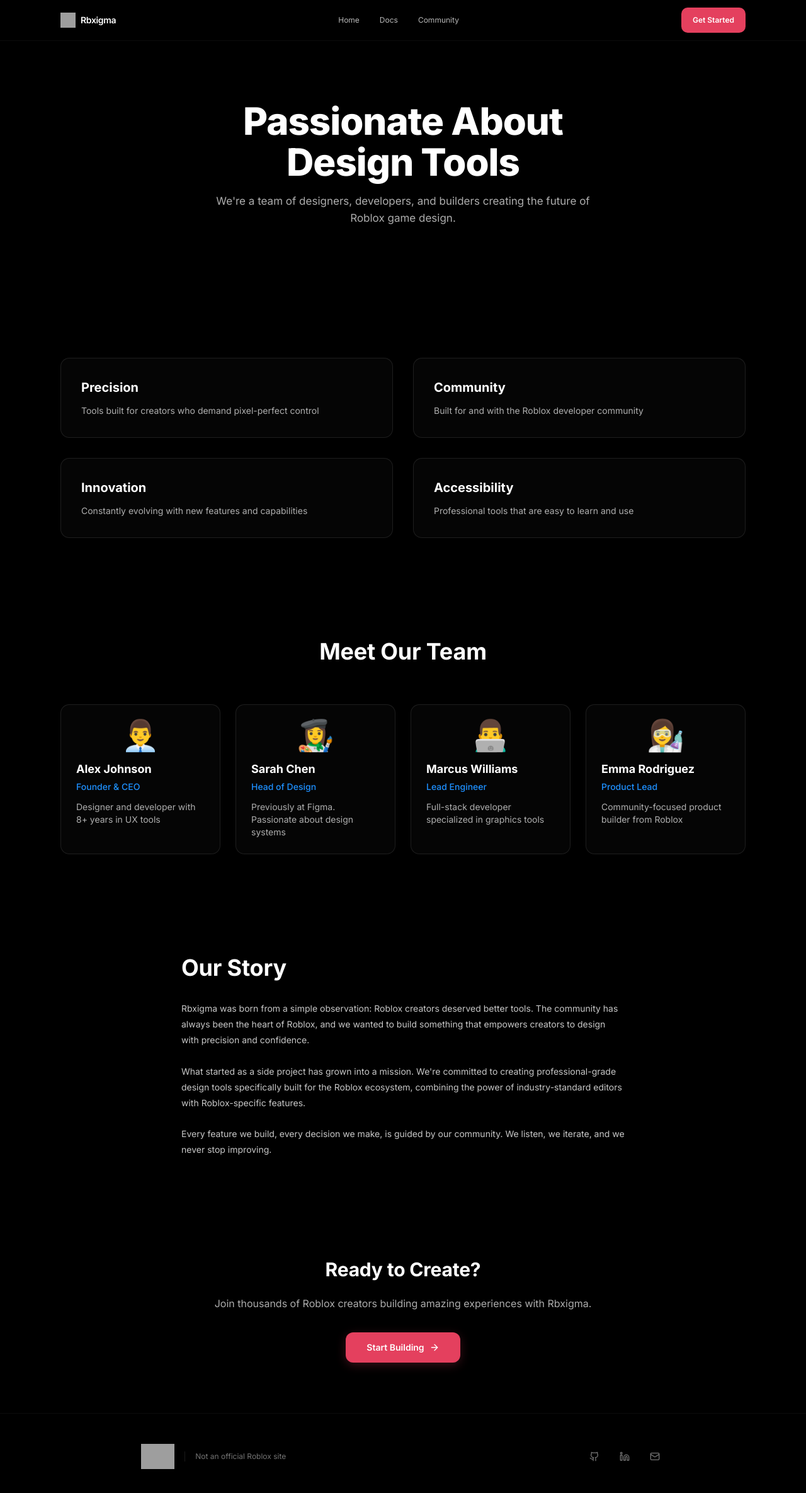
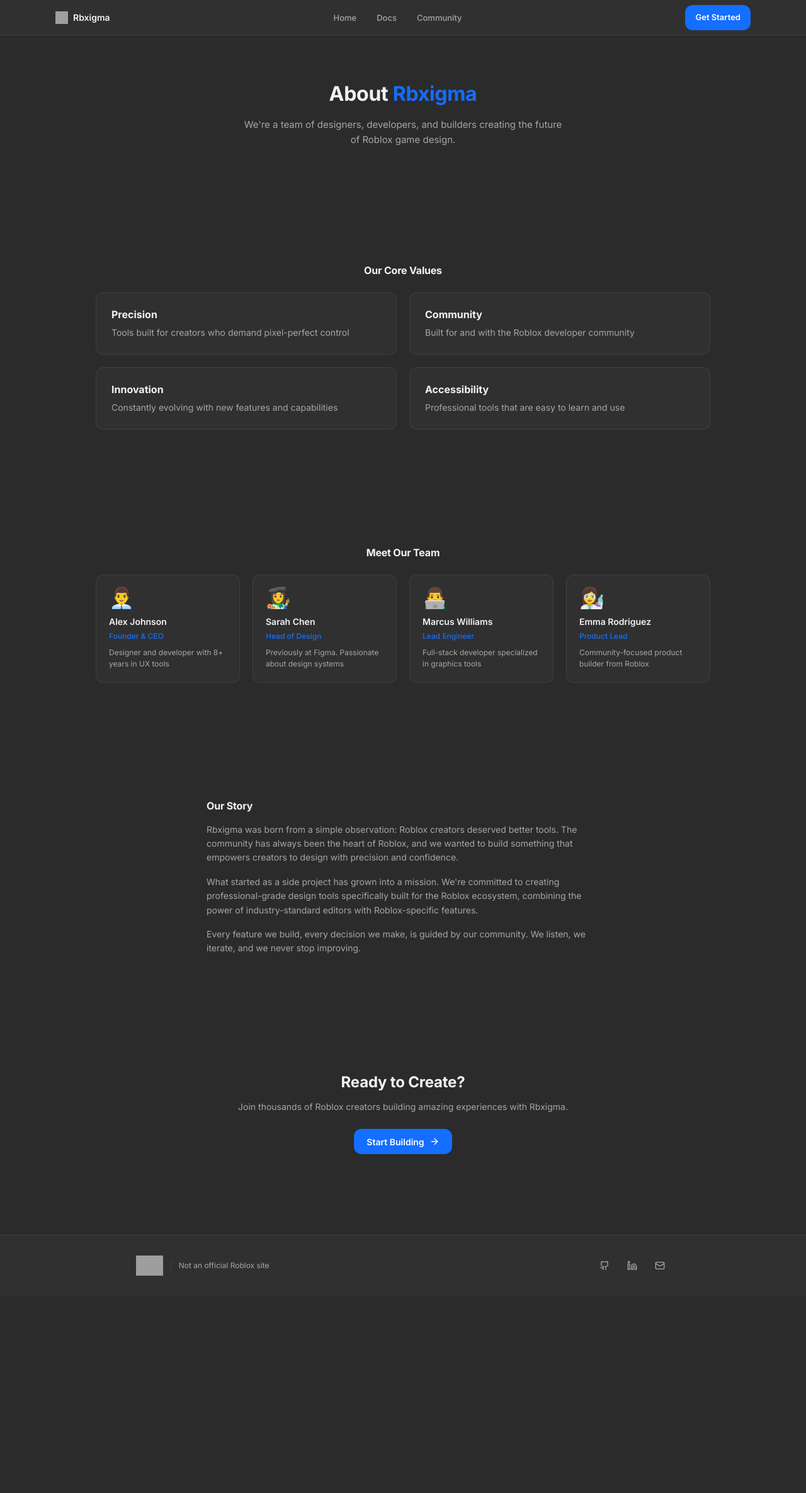
Before and after one commit to Robux-genefrddddd/rxdsddz, a React (Vite) app: page /about in a window 1280 px wide. Shown: the top 2370 px of the page at 63% size. After the commit the page ends 2057 px from the top, so only its background shows below. Built offline with nearby package versions, Linux system fonts and the light colour scheme; grey boxes are pictures that could not be loaded.

Commit message:
Refactor About page pour style Figma Recents
cgen-55e980459cfb4474abfc0ece9e91818e

```diff
--- a/client/pages/About.tsx
+++ b/client/pages/About.tsx
@@ -1,5 +1,5 @@
 import { Link } from 'react-router-dom';
-import { ArrowRight, Github, Linkedin, Mail } from 'lucide-react';
+import { ArrowRight } from 'lucide-react';
 
 export default function About() {
   const teamMembers = [
@@ -8,28 +8,24 @@ export default function About() {
       name: 'Alex Johnson',
       role: 'Founder & CEO',
       bio: 'Designer and developer with 8+ years in UX tools',
-      image: '👨‍💼',
     },
     {
       id: 2,
       name: 'Sarah Chen',
       role: 'Head of Design',
       bio: 'Previously at Figma. Passionate about design systems',
-      image: '👩‍🎨',
     },
     {
       id: 3,
       name: 'Marcus Williams',
       role: 'Lead Engineer',
       bio: 'Full-stack developer specialized in graphics tools',
-      image: '👨‍💻',
     },
     {
       id: 4,
       name: 'Emma Rodriguez',
       role: 'Product Lead',
       bio: 'Community-focused product builder from Roblox',
-      image: '👩‍🔬',
     },
   ];
 
@@ -53,36 +49,63 @@ export default function About() {
   ];
 
   return (
-    <div className="w-full min-h-screen bg-black text-white">
+    <div
+      className="w-full min-h-screen flex flex-col"
+      style={{ backgroundColor: 'hsl(var(--background))' }}
+    >
       {/* Navigation */}
-      <nav className="fixed top-0 left-0 right-0 z-50 bg-black border-b border-neutral-900/50">
-        <div className="max-w-6xl mx-auto px-8 h-16 flex items-center justify-between">
-          <Link to="/" className="flex items-center gap-2 hover:opacity-80 transition-opacity">
+      <nav
+        className="fixed top-0 left-0 right-0 z-50 border-b"
+        style={{
+          height: '56px',
+          backgroundColor: 'hsl(var(--card))',
+          borderColor: 'rgba(255, 255, 255, 0.08)',
+          backdropFilter: 'blur(8px)',
+        }}
+      >
+        <div
+          className="max-w-6xl mx-auto h-full flex items-center justify-between"
+          style={{ paddingLeft: '24px', paddingRight: '24px' }}
+        >
+          <Link
+            to="/"
+            className="flex items-center gap-2 group"
+          >
             <img
               src="https://upload.wikimedia.org/wikipedia/commons/thumb/6/6c/Roblox_Logo.svg/2048px-Roblox_Logo.svg.png"
               alt="Roblox"
-              className="w-6 h-6"
+              className="w-5 h-5 group-hover:opacity-80 transition-opacity"
             />
-            <span className="text-sm font-semibold tracking-tight">Rbxigma</span>
+            <span
+              className="font-semibold group-hover:opacity-80 transition-opacity"
+              style={{
+                fontSize: '14px',
+                fontWeight: 600,
+                color: 'hsl(var(--foreground))',
+              }}
+            >
+              Rbxigma
+            </span>
           </Link>
 
           <div className="hidden md:flex items-center gap-8">
-            <Link to="/" className="text-xs transition-colors hover:text-white" style={{ color: 'rgba(255,255,255,0.72)' }}>Home</Link>
-            <a href="#" className="text-xs transition-colors hover:text-white" style={{ color: 'rgba(255,255,255,0.72)' }}>Docs</a>
-            <a href="#" className="text-xs transition-colors hover:text-white" style={{ color: 'rgba(255,255,255,0.72)' }}>Community</a>
+            <NavLink href="/">Home</NavLink>
+            <NavLink href="#">Docs</NavLink>
+            <NavLink href="#">Community</NavLink>
           </div>
 
           <Link
             to="/editor"
-            className="font-semibold text-xs text-white hover:opacity-90 transition-opacity"
+            className="inline-flex items-center justify-center font-semibold transition-all hover:opacity-90 active:scale-95"
             style={{
               height: '40px',
-              display: 'flex',
-              alignItems: 'center',
-              borderRadius: '10px',
-              paddingLeft: '18px',
-              paddingRight: '18px',
-              backgroundColor: '#E4405E'
+              paddingLeft: '16px',
+              paddingRight: '16px',
+              borderRadius: '12px',
+              backgroundColor: 'hsl(var(--primary))',
+              color: 'hsl(var(--primary-foreground))',
+              fontSize: '13px',
+              fontWeight: 600,
             }}
           >
             Get Started
@@ -91,58 +114,37 @@ export default function About() {
       </nav>
 
       {/* Main Content */}
-      <main className="pt-20">
+      <main
+        className="flex-1 pt-20 pb-12"
+        style={{ paddingTop: '80px' }}
+      >
         {/* Hero Section */}
-        <section className="max-w-5xl mx-auto px-8 py-20 text-center relative">
-          <style>{`
-            @keyframes fadeInUp {
-              from {
-                opacity: 0;
-                transform: translateY(20px);
-              }
-              to {
-                opacity: 1;
-                transform: translateY(0);
-              }
-            }
-            @keyframes fadeInUpDelay {
-              from {
-                opacity: 0;
-                transform: translateY(20px);
-              }
-              to {
-                opacity: 1;
-                transform: translateY(0);
-              }
-            }
-          `}</style>
-
+        <section
+          className="max-w-3xl mx-auto px-6 py-12 text-center"
+        >
           <h1
-            className="font-bold leading-tight tracking-tight mb-4"
             style={{
-              fontSize: '60px',
-              fontWeight: 800,
-              lineHeight: 1.08,
-              letterSpacing: '-1px',
-              maxWidth: '800px',
-              margin: '0 auto 16px',
-              animation: 'fadeInUp 0.6s ease-out'
+              fontSize: '32px',
+              fontWeight: 700,
+              lineHeight: 1.3,
+              letterSpacing: '-0.3px',
+              color: 'hsl(var(--foreground))',
+              marginBottom: '16px',
+              animation: 'fadeInUp 0.5s ease-out',
             }}
           >
-            Passionate About
-            <br />
-            Design Tools
+            About <span style={{ color: 'hsl(var(--primary))' }}>Rbxigma</span>
           </h1>
 
           <p
-            className="mb-8"
             style={{
-              fontSize: '17px',
-              color: 'rgba(255,255,255,0.68)',
+              fontSize: '15px',
+              fontWeight: 400,
               lineHeight: 1.6,
-              maxWidth: '620px',
-              margin: '0 auto 48px',
-              animation: 'fadeInUpDelay 0.6s ease-out 0.2s both'
+              color: 'hsl(var(--muted-foreground))',
+              maxWidth: '520px',
+              margin: '16px auto 32px',
+              animation: 'fadeInUp 0.5s ease-out 0.1s both',
             }}
           >
             We're a team of designers, developers, and builders creating the future of Roblox game design.
@@ -150,109 +152,146 @@ export default function About() {
         </section>
 
         {/* Values Section */}
-        <section className="max-w-6xl mx-auto px-8 py-20">
-          <div className="grid grid-cols-1 md:grid-cols-2 gap-8">
-            {values.map((value, index) => (
-              <div
-                key={value.title}
-                className="p-8 rounded-lg border transition-all hover:border-opacity-50"
-                style={{
-                  backgroundColor: 'rgba(255,255,255,0.02)',
-                  borderColor: 'rgba(255,255,255,0.1)',
-                  animation: `fadeInUpDelay 0.6s ease-out ${0.3 + index * 0.1}s both`
-                }}
-              >
-                <h3 className="text-xl font-bold mb-3">{value.title}</h3>
-                <p style={{ color: 'rgba(255,255,255,0.68)' }}>{value.description}</p>
-              </div>
+        <section
+          className="max-w-5xl mx-auto px-6 py-20"
+          style={{ marginTop: '24px' }}
+        >
+          <h2
+            style={{
+              fontSize: '16px',
+              fontWeight: 700,
+              color: 'hsl(var(--foreground))',
+              marginBottom: '24px',
+              textAlign: 'center',
+            }}
+          >
+            Our Core Values
+          </h2>
+
+          <div
+            className="grid grid-cols-1 md:grid-cols-2 gap-5"
+            style={{ marginTop: '24px' }}
+          >
+            {values.map((value) => (
+              <ValueCard key={value.title} title={value.title} description={value.description} />
             ))}
           </div>
         </section>
 
         {/* Team Section */}
-        <section className="max-w-6xl mx-auto px-8 py-20">
+        <section
+          className="max-w-5xl mx-auto px-6 py-20"
+          style={{ marginTop: '24px' }}
+        >
           <h2
-            className="text-4xl font-bold mb-16 text-center"
             style={{
-              animation: 'fadeInUp 0.6s ease-out'
+              fontSize: '16px',
+              fontWeight: 700,
+              color: 'hsl(var(--foreground))',
+              marginBottom: '24px',
+              textAlign: 'center',
             }}
           >
             Meet Our Team
           </h2>
 
-          <div className="grid grid-cols-1 md:grid-cols-2 lg:grid-cols-4 gap-6">
-            {teamMembers.map((member, index) => (
-              <div
-                key={member.id}
-                className="p-6 rounded-lg border transition-all hover:border-opacity-50"
-                style={{
-                  backgroundColor: 'rgba(255,255,255,0.02)',
-                  borderColor: 'rgba(255,255,255,0.1)',
-                  animation: `fadeInUpDelay 0.6s ease-out ${0.4 + index * 0.1}s both`
-                }}
-              >
-                <div
-                  className="text-5xl mb-4 text-center"
-                  style={{ lineHeight: 1 }}
-                >
-                  {member.image}
-                </div>
-                <h3 className="font-bold text-lg mb-1">{member.name}</h3>
-                <p
-                  className="text-sm mb-3 font-medium"
-                  style={{ color: '#1E90FF' }}
-                >
-                  {member.role}
-                </p>
-                <p
-                  className="text-sm"
-                  style={{ color: 'rgba(255,255,255,0.68)' }}
-                >
-                  {member.bio}
-                </p>
-              </div>
+          <div
+            className="grid grid-cols-1 md:grid-cols-2 lg:grid-cols-4 gap-5"
+            style={{ marginTop: '24px' }}
+          >
+            {teamMembers.map((member) => (
+              <TeamCard key={member.id} member={member} />
             ))}
           </div>
         </section>
 
         {/* Story Section */}
-        <section className="max-w-3xl mx-auto px-8 py-20">
-          <h2 className="text-4xl font-bold mb-8">Our Story</h2>
-          <div className="space-y-6">
-            <p style={{ color: 'rgba(255,255,255,0.78)', lineHeight: 1.8 }}>
+        <section
+          className="max-w-2xl mx-auto px-6 py-20"
+          style={{ marginTop: '24px' }}
+        >
+          <h2
+            style={{
+              fontSize: '16px',
+              fontWeight: 700,
+              color: 'hsl(var(--foreground))',
+              marginBottom: '16px',
+            }}
+          >
+            Our Story
+          </h2>
+          <div className="space-y-4">
+            <p
+              style={{
+                fontSize: '14px',
+                fontWeight: 400,
+                lineHeight: 1.6,
+                color: 'hsl(var(--muted-foreground))',
+              }}
+            >
               Rbxigma was born from a simple observation: Roblox creators deserved better tools. The community has always been the heart of Roblox, and we wanted to build something that empowers creators to design with precision and confidence.
             </p>
-            <p style={{ color: 'rgba(255,255,255,0.78)', lineHeight: 1.8 }}>
+            <p
+              style={{
+                fontSize: '14px',
+                fontWeight: 400,
+                lineHeight: 1.6,
+                color: 'hsl(var(--muted-foreground))',
+              }}
+            >
               What started as a side project has grown into a mission. We're committed to creating professional-grade design tools specifically built for the Roblox ecosystem, combining the power of industry-standard editors with Roblox-specific features.
             </p>
-            <p style={{ color: 'rgba(255,255,255,0.78)', lineHeight: 1.8 }}>
+            <p
+              style={{
+                fontSize: '14px',
+                fontWeight: 400,
+                lineHeight: 1.6,
+                color: 'hsl(var(--muted-foreground))',
+              }}
+            >
               Every feature we build, every decision we make, is guided by our community. We listen, we iterate, and we never stop improving.
             </p>
           </div>
         </section>
 
         {/* CTA Section */}
-        <section className="max-w-2xl mx-auto px-8 py-20 text-center">
-          <h2 className="text-3xl font-bold mb-6">Ready to Create?</h2>
+        <section
+          className="max-w-2xl mx-auto px-6 py-20 text-center"
+          style={{ marginTop: '24px' }}
+        >
+          <h2
+            style={{
+              fontSize: '24px',
+              fontWeight: 700,
+              color: 'hsl(var(--foreground))',
+              marginBottom: '12px',
+            }}
+          >
+            Ready to Create?
+          </h2>
           <p
-            className="mb-8"
             style={{
-              fontSize: '16px',
-              color: 'rgba(255,255,255,0.68)',
+              fontSize: '14px',
+              fontWeight: 400,
               lineHeight: 1.6,
+              color: 'hsl(var(--muted-foreground))',
+              marginBottom: '24px',
             }}
           >
             Join thousands of Roblox creators building amazing experiences with Rbxigma.
           </p>
           <Link
             to="/editor"
-            className="inline-flex items-center justify-center gap-2 px-8 font-semibold text-sm text-white hover:shadow-lg transition-all"
+            className="inline-flex items-center justify-center gap-2 font-semibold transition-all hover:opacity-90 active:scale-95"
             style={{
-              height: '48px',
-              backgroundColor: '#E4405E',
+              height: '40px',
+              paddingLeft: '20px',
+              paddingRight: '20px',
               borderRadius: '12px',
-              boxShadow: '0 4px 16px rgba(228, 64, 94, 0.25)',
-              border: '1px solid rgba(228, 64, 94, 0.3)'
+              backgroundColor: 'hsl(var(--primary))',
+              color: 'hsl(var(--primary-foreground))',
+              fontSize: '14px',
+              fontWeight: 600,
             }}
           >
             Start Building
@@ -262,58 +301,230 @@ export default function About() {
       </main>
 
       {/* Footer */}
-      <footer className="border-t border-neutral-900/50 py-12 bg-black">
-        <div className="max-w-4xl mx-auto px-8">
-          <div className="flex flex-col md:flex-row justify-between items-center gap-8">
-            <div className="flex flex-col md:flex-row items-center gap-4">
+      <footer
+        className="border-t"
+        style={{
+          borderColor: 'rgba(255, 255, 255, 0.08)',
+          backgroundColor: 'hsl(var(--card))',
+          paddingTop: '32px',
+          paddingBottom: '32px',
+        }}
+      >
+        <div className="max-w-4xl mx-auto px-6">
+          <div className="flex flex-col md:flex-row justify-between items-center gap-6">
+            <div className="flex flex-col md:flex-row items-center gap-3">
               <a
                 href="https://roblox.com"
                 target="_blank"
                 rel="noopener noreferrer"
-                className="inline-flex items-center opacity-100 hover:opacity-80 transition-opacity"
-                aria-label="Roblox"
+                className="hover:opacity-80 transition-opacity"
               >
                 <img
                   src="https://i.ibb.co/B531Dsh6/roblox-logo-roblox-symbol-meaning-history-and-evolution-3-removebg-preview.png"
                   alt="Roblox"
-                  className="h-10 object-contain"
+                  style={{ height: '32px', objectFit: 'contain' }}
                 />
               </a>
-              <span className="text-xs text-neutral-500 border-l border-white/10 pl-4">
+              <span
+                className="text-xs border-l pl-3"
+                style={{
+                  borderColor: 'rgba(255, 255, 255, 0.08)',
+                  color: 'hsl(var(--muted-foreground))',
+                  fontSize: '12px',
+                  fontWeight: 400,
+                }}
+              >
                 Not an official Roblox site
               </span>
             </div>
 
-            <div className="flex items-center gap-4">
-              <a
-                href="https://github.com"
-                target="_blank"
-                rel="noopener noreferrer"
-                className="p-2 rounded-lg hover:bg-white/8 transition-all duration-200 text-neutral-500 hover:text-white"
-                aria-label="GitHub"
-              >
-                <Github className="w-4 h-4" />
-              </a>
-              <a
-                href="https://linkedin.com"
-                target="_blank"
-                rel="noopener noreferrer"
-                className="p-2 rounded-lg hover:bg-white/8 transition-all duration-200 text-neutral-500 hover:text-white"
-                aria-label="LinkedIn"
-              >
-                <Linkedin className="w-4 h-4" />
-              </a>
-              <a
-                href="mailto:contact@rbxigma.com"
-                className="p-2 rounded-lg hover:bg-white/8 transition-all duration-200 text-neutral-500 hover:text-white"
-                aria-label="Email"
-              >
-                <Mail className="w-4 h-4" />
-              </a>
+            <div className="flex items-center gap-3">
+              <SocialLink href="https://github.com" label="GitHub">
+                <svg xmlns="http://www.w3.org/2000/svg" width="16" height="16" viewBox="0 0 24 24" fill="none" stroke="currentColor" strokeWidth="2">
+                  <path d="M15 22v-4a4.8 4.8 0 0 0-1-3.5c3 0 6-2 6-5.5.08-1.25-.27-2.48-1-3.5.28-1.15.28-2.35 0-3.5 0 0-1 0-3 1.5-2.64-.5-5.36-.5-8 0C6 2 5 2 5 2c-.3 1.15-.3 2.35 0 3.5A5.403 5.403 0 0 0 4 9c0 3.5 3 5.5 6 5.5-.39.49-.68 1.05-.85 1.65-.17.6-.22 1.23-.15 1.85v4"></path>
+                  <path d="M9 18c-4.51 2-5-2-7-2"></path>
+                </svg>
+              </SocialLink>
+              <SocialLink href="https://linkedin.com" label="LinkedIn">
+                <svg xmlns="http://www.w3.org/2000/svg" width="16" height="16" viewBox="0 0 24 24" fill="none" stroke="currentColor" strokeWidth="2">
+                  <path d="M16 8a6 6 0 0 1 6 6v7h-4v-7a2 2 0 0 0-2-2 2 2 0 0 0-2 2v7h-4v-7a6 6 0 0 1 6-6z"></path>
+                  <rect width="4" height="12" x="2" y="9"></rect>
+                  <circle cx="4" cy="4" r="2"></circle>
+                </svg>
+              </SocialLink>
+              <SocialLink href="mailto:hello@rbxigma.com" label="Email">
+                <svg xmlns="http://www.w3.org/2000/svg" width="16" height="16" viewBox="0 0 24 24" fill="none" stroke="currentColor" strokeWidth="2">
+                  <path d="m22 7-8.991 5.727a2 2 0 0 1-2.009 0L2 7"></path>
+                  <rect x="2" y="4" width="20" height="16" rx="2"></rect>
+                </svg>
+              </SocialLink>
             </div>
           </div>
         </div>
       </footer>
+
+      <style>{`
+        @keyframes fadeInUp {
+          from {
+            opacity: 0;
+            transform: translateY(12px);
+          }
+          to {
+            opacity: 1;
+            transform: translateY(0);
+          }
+        }
+      `}</style>
     </div>
   );
 }
+
+// Sub-components
+function NavLink({ href, children }: { href: string; children: React.ReactNode }) {
+  return (
+    <a
+      href={href}
+      className="text-sm font-medium transition-colors"
+      style={{
+        fontSize: '13px',
+        fontWeight: 500,
+        color: 'hsl(var(--muted-foreground))',
+      }}
+      onMouseEnter={(e) => {
+        e.currentTarget.style.color = 'hsl(var(--primary))';
+      }}
+      onMouseLeave={(e) => {
+        e.currentTarget.style.color = 'hsl(var(--muted-foreground))';
+      }}
+    >
+      {children}
+    </a>
+  );
+}
+
+function ValueCard({ title, description }: { title: string; description: string }) {
+  return (
+    <div
+      className="p-6 rounded-xl border transition-all hover:border-primary/30 group"
+      style={{
+        backgroundColor: 'hsl(var(--card))',
+        borderColor: 'rgba(255, 255, 255, 0.08)',
+      }}
+      onMouseEnter={(e) => {
+        e.currentTarget.style.boxShadow = 'var(--shadow-md)';
+        e.currentTarget.style.transform = 'translateY(-2px)';
+      }}
+      onMouseLeave={(e) => {
+        e.currentTarget.style.boxShadow = 'var(--shadow-xs)';
+        e.currentTarget.style.transform = 'translateY(0)';
+      }}
+    >
+      <h3
+        style={{
+          fontSize: '16px',
+          fontWeight: 700,
+          color: 'hsl(var(--foreground))',
+          marginBottom: '8px',
+        }}
+      >
+        {title}
+      </h3>
+      <p
+        style={{
+          fontSize: '14px',
+          fontWeight: 400,
+          color: 'hsl(var(--muted-foreground))',
+          lineHeight: 1.5,
+        }}
+      >
+        {description}
+      </p>
+    </div>
+  );
+}
+
+function TeamCard({ member }: { member: any }) {
+  return (
+    <div
+      className="p-5 rounded-xl border transition-all hover:border-primary/30"
+      style={{
+        backgroundColor: 'hsl(var(--card))',
+        borderColor: 'rgba(255, 255, 255, 0.08)',
+      }}
+      onMouseEnter={(e) => {
+        e.currentTarget.style.boxShadow = 'var(--shadow-md)';
+        e.currentTarget.style.transform = 'translateY(-2px)';
+      }}
+      onMouseLeave={(e) => {
+        e.currentTarget.style.boxShadow = 'var(--shadow-xs)';
+        e.currentTarget.style.transform = 'translateY(0)';
+      }}
+    >
+      <div
+        style={{
+          fontSize: '32px',
+          marginBottom: '12px',
+          lineHeight: 1,
+        }}
+      >
+        {['👨‍💼', '👩‍🎨', '👨‍💻', '👩‍🔬'][member.id - 1]}
+      </div>
+      <h3
+        style={{
+          fontSize: '14px',
+          fontWeight: 600,
+          color: 'hsl(var(--foreground))',
+          marginBottom: '4px',
+        }}
+      >
+        {member.name}
+      </h3>
+      <p
+        style={{
+          fontSize: '12px',
+          fontWeight: 500,
+          color: 'hsl(var(--primary))',
+          marginBottom: '8px',
+        }}
+      >
+        {member.role}
+      </p>
+      <p
+        style={{
+          fontSize: '12px',
+          fontWeight: 400,
+          color: 'hsl(var(--muted-foreground))',
+          lineHeight: 1.5,
+        }}
+      >
+        {member.bio}
+      </p>
+    </div>
+  );
+}
+
+function SocialLink({ href, label, children }: { href: string; label: string; children: React.ReactNode }) {
+  return (
+    <a
+      href={href}
+      target="_blank"
+      rel="noopener noreferrer"
+      className="p-2 rounded-lg transition-all"
+      style={{
+        backgroundColor: 'transparent',
+        color: 'hsl(var(--muted-foreground))',
+      }}
+      onMouseEnter={(e) => {
+        e.currentTarget.style.backgroundColor = 'hsl(var(--secondary))';
+        e.currentTarget.style.color = 'hsl(var(--foreground))';
+      }}
+      onMouseLeave={(e) => {
+        e.currentTarget.style.backgroundColor = 'transparent';
+        e.currentTarget.style.color = 'hsl(var(--muted-foreground))';
+      }}
+      title={label}
+    >
+      {children}
+    </a>
+  );
+}
```
